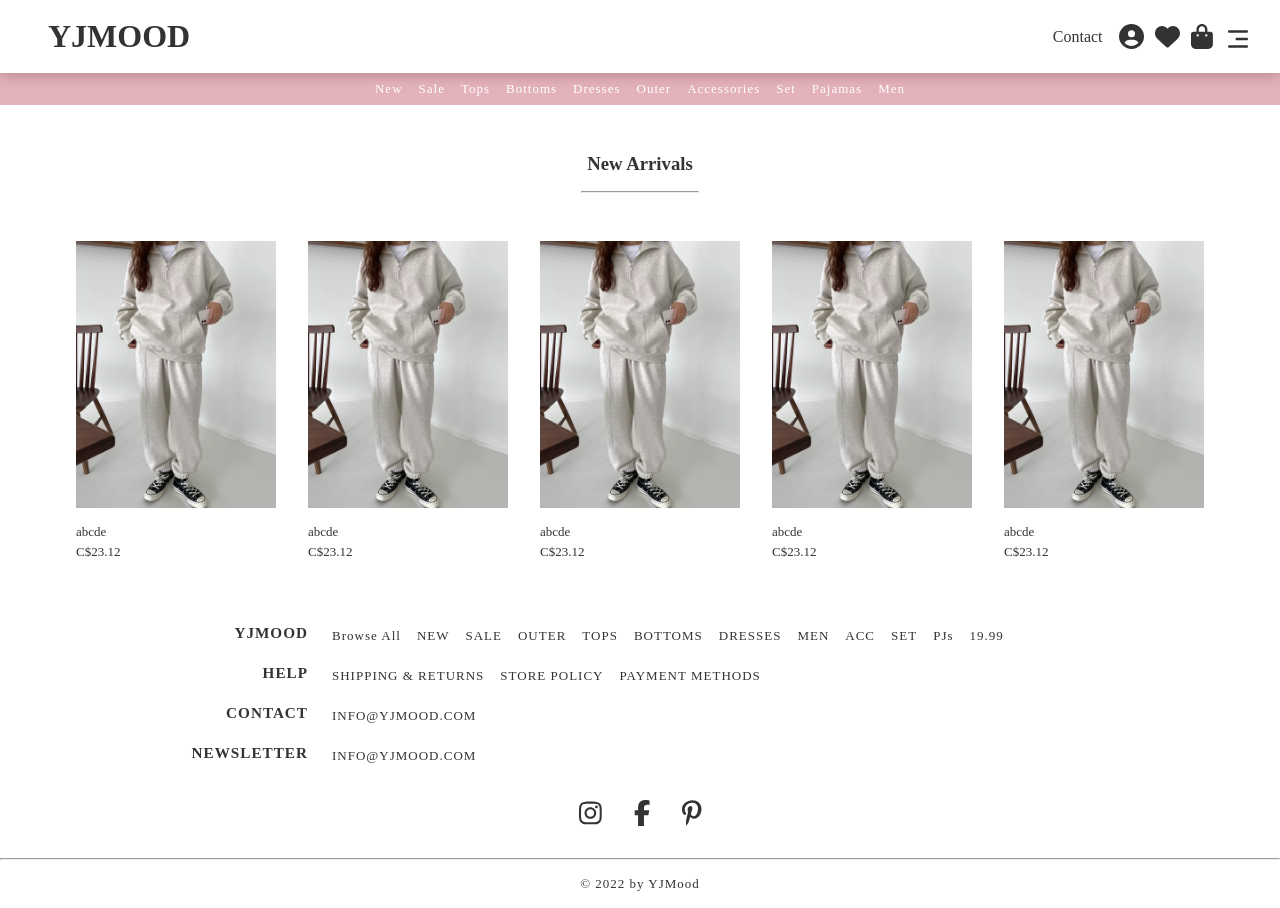
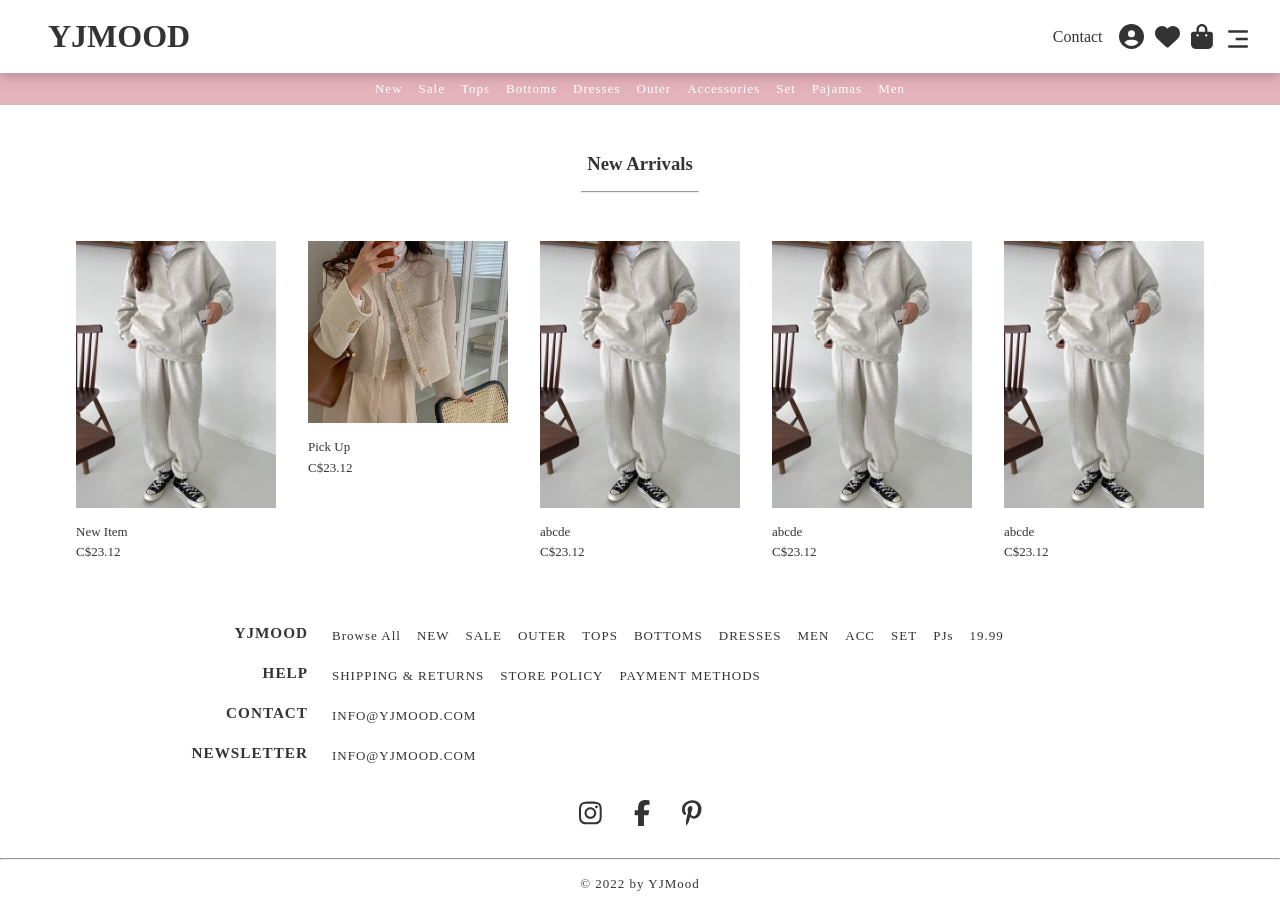
Before and after one commit to Yuuki915/YJMood, a React (Create React App) app: page /new in a window 1280 px wide. Built offline with nearby package versions, Linux system fonts and the light colour scheme.

Commit message:
modi new/product page

```diff
--- a/src/App.js
+++ b/src/App.js
@@ -1,6 +1,6 @@
 import "./App.css";
 import Product from "./components/product-pages/Product";
-import { BrowserRouter as Router, Link, Route, Routes } from "react-router-dom";
+import { BrowserRouter as Router, Route, Routes } from "react-router-dom";
 import Home from "./components/home/Home";
 
 import NewPage from "./components/pages/page/NewPage";
@@ -14,7 +14,7 @@ import SetPage from "./components/pages/page/SetPage";
 import PajamasPage from "./components/pages/page/PajamasPage";
 import MenPage from "./components/pages/page/MenPage";
 
-export default function App() {
+export default function App(props) {
   return (
     <div className="App">
       <Router>
@@ -34,7 +34,7 @@ export default function App() {
           <Route path="/men" element={<MenPage />} />
 
           {/* その他子ページ */}
-          <Route path="/product" element={<Product />} />
+          <Route path={`product`} element={<Product />} />
         </Routes>
       </Router>
     </div>
--- a/src/components/header/Header.css
+++ b/src/components/header/Header.css
@@ -100,7 +100,7 @@
   margin: 0;
   margin: 0 2rem;
   color: #333;
-  animation: slideIn 1s ease-in-out forwards;
+  animation: slideIn 1s ease-out forwards;
   opacity: 0;
 }
 @keyframes slideIn {
--- a/src/components/header/Header.js
+++ b/src/components/header/Header.js
@@ -1,5 +1,4 @@
 import React from "react";
-import Button from "../buttoms/Button";
 import "./Header.css";
 import Navbar from "./Navbar";
 import ShoppingBtn from "./ShoppingBtn";
--- a/src/components/header/Navbar.js
+++ b/src/components/header/Navbar.js
@@ -18,9 +18,6 @@ export default function Navbar(props) {
     // "19.99",
     // "Fast delivery",
   ];
-
-  const animateFrom = { opacity: 0, x: 40 };
-  const animateTo = { opacity: 1, x: 0 };
 
   return (
     <nav className="navbar">
--- a/src/components/pages/PageBase.js
+++ b/src/components/pages/PageBase.js
@@ -3,6 +3,7 @@ import Header from "../header/Header";
 import Footer from "../footer/Footer";
 
 import "./PageBase.css";
+import { Link } from "react-router-dom";
 
 export default function PageBase(props) {
   return (
@@ -18,6 +19,7 @@ export default function PageBase(props) {
         <div className="item-cards">
           {props.newPage.map((e) => (
             <div className="page-item" key={e.id}>
+              <Link to={`/product`}>
                 <div className="item-img-container">
                   <img src={e.img} alt="" />
                 </div>
@@ -25,6 +27,7 @@ export default function PageBase(props) {
                   <p className="item">{e.item}</p>
                   <p className="price">C${e.price}</p>
                 </div>
+              </Link>
             </div>
           ))}
         </div>
--- a/src/components/pages/page/NewPage.js
+++ b/src/components/pages/page/NewPage.js
@@ -1,16 +1,17 @@
 import React from "react";
 import PageBase from "../PageBase";
 
-import pic from "../../../images/newItems.webp";
+import newItemImg from "../../../images/newItems.webp";
+import pickupImg from "../../../images/pickup1.jpg";
 
 export default function NewPage() {
   const pageH2 = "New Arrivals";
   const newPage = [
-    { id: 1, img: pic, item: "abcde", price: 23.12 },
-    { id: 2, img: pic, item: "abcde", price: 23.12 },
-    { id: 3, img: pic, item: "abcde", price: 23.12 },
-    { id: 4, img: pic, item: "abcde", price: 23.12 },
-    { id: 5, img: pic, item: "abcde", price: 23.12 },
+    { id: 1, img: newItemImg, item: "New Item", price: 23.12 },
+    { id: 2, img: pickupImg, item: "Pick Up", price: 23.12 },
+    { id: 3, img: newItemImg, item: "abcde", price: 23.12 },
+    { id: 4, img: newItemImg, item: "abcde", price: 23.12 },
+    { id: 5, img: newItemImg, item: "abcde", price: 23.12 },
   ];
 
   return (
--- a/src/components/product-pages/Product.js
+++ b/src/components/product-pages/Product.js
@@ -5,8 +5,9 @@ import Color from "./Color";
 import "./Product.css";
 import Quantity from "./Quantity";
 
-export default function Product() {
-  const productImgs = [productImg];
+export default function Product(props) {
+  const productImgs = [];
+  console.log(props.newPage.map((e) => e.id));
   return (
     <div className="product">
       <div className="product-detail">
```
Lines whose indentation alone changed are shown as unchanged.
